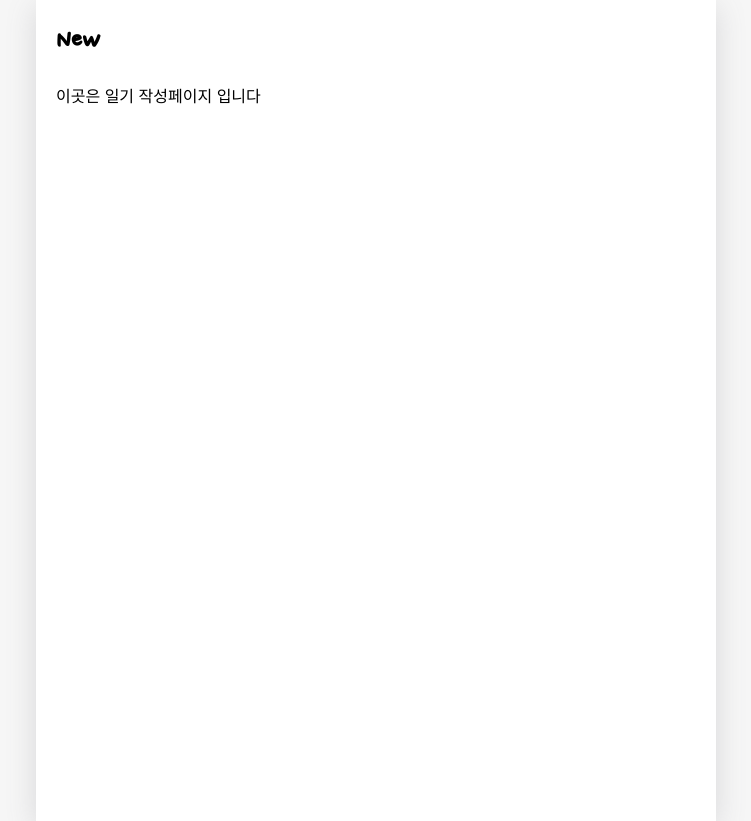
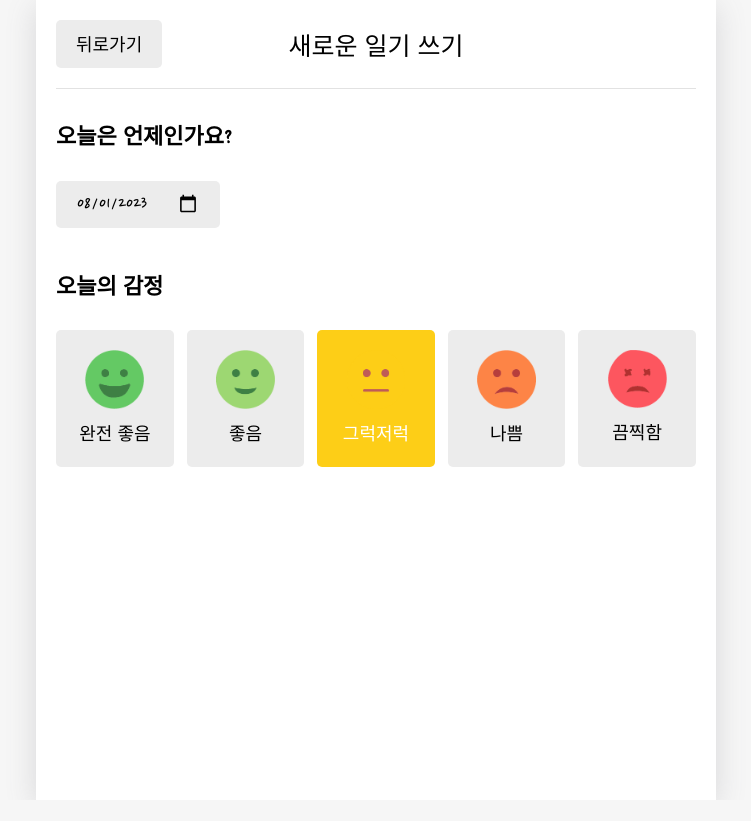
Before and after one commit to 627km/Emotion-Diary, a React (Create React App) app: page /new in a window 1280 px wide. Shown: the whole page, without its empty margins (264-1015 px from the left). After the commit the page ends 800 px from the top, so only its background shows below. Built offline with nearby package versions, Linux system fonts and the light colour scheme; a web font is replaced by a local one.

Commit message:
feat: Develop Write New Diary Page

```diff
--- a/src/App.css
+++ b/src/App.css
@@ -182,3 +182,89 @@ header button {
 .DiaryItem .btn_wrapper {
   min-width: 70px;
 }
+
+/* DiaryEditor */
+
+.DiaryEditor {
+}
+
+.DiaryEditor section {
+  margin-bottom: 40px;
+}
+
+.DiaryEditor h4 {
+  font-size: 22px;
+  font-weight: bold;
+}
+
+.DiaryEditor .input_date {
+  border: none;
+  border-radius: 5px;
+  background-color: #ececec;
+
+  padding-top: 10px;
+  padding-bottom: 10px;
+  padding-left: 20px;
+  padding-right: 20px;
+
+  cursor: pointer;
+  font-family: "Nanum Pen Script";
+  font-size: 20px;
+}
+
+/* EmotionItem */
+
+.EmotionItem {
+  cursor: pointer;
+  border-radius: 5px;
+  padding-top: 20px;
+  padding-bottom: 20px;
+
+  display: flex;
+  flex-direction: column; /* 정렬이 세로로 유지가 된다. -> 이미지 아래에 텍스트가 나오도록*/
+  justify-content: center;
+  align-items: center;
+}
+
+.DiaryEditor .emotion_list_wrapper {
+  display: grid;
+  grid-template-columns: repeat(
+    5,
+    auto
+  ); /* 격자를 5개를 만들고 item의 사이즈는 자동*/
+  gap: 2%;
+}
+
+.EmotionItem img {
+  width: 50%;
+  margin-bottom: 10px;
+}
+
+.EmotionItem span {
+  font-size: 18px;
+}
+
+.EmotionItem_off {
+  background-color: #ececec;
+}
+
+.EmotionItem_on_1 {
+  background-color: #64c964;
+  color: white;
+}
+.EmotionItem_on_2 {
+  background-color: #9dd772;
+  color: white;
+}
+.EmotionItem_on_3 {
+  background-color: #fdce17;
+  color: white;
+}
+.EmotionItem_on_4 {
+  background-color: #fd8446;
+  color: white;
+}
+.EmotionItem_on_5 {
+  background-color: #fd565f;
+  color: white;
+}
--- /dev/null
+++ b/src/components/DiaryEditor.js
@@ -0,0 +1,83 @@
+import { useState } from "react";
+import { useNavigate } from "react-router-dom";
+import MyHeader from "./MyHeader";
+import MyButton from "./MyButton";
+import EmotionItem from "./EmotionItem";
+
+const emotionList = [
+  {
+    emotion_id: 1,
+    emotion_img: process.env.PUBLIC_URL + `/assets/emotion1.png`,
+    emotion_descript: "완전 좋음",
+  },
+  {
+    emotion_id: 2,
+    emotion_img: process.env.PUBLIC_URL + `/assets/emotion2.png`,
+    emotion_descript: "좋음",
+  },
+  {
+    emotion_id: 3,
+    emotion_img: process.env.PUBLIC_URL + `/assets/emotion3.png`,
+    emotion_descript: "그럭저럭",
+  },
+  {
+    emotion_id: 4,
+    emotion_img: process.env.PUBLIC_URL + `/assets/emotion4.png`,
+    emotion_descript: "나쁨",
+  },
+  {
+    emotion_id: 5,
+    emotion_img: process.env.PUBLIC_URL + `/assets/emotion5.png`,
+    emotion_descript: "끔찍함",
+  },
+];
+const getStringDate = (date) => {
+  // toISOString() : Date객체의 메서드 YYYY-MM-DDTHH ... 으로 반환 하므로 slice(0,10)을 해주면 YYYY-MM-DD까지 반환 가능
+  return date.toISOString().slice(0, 10);
+};
+
+const DiaryEditor = () => {
+  const [emotion, setEmotion] = useState(3);
+  const [date, setDate] = useState(getStringDate(new Date()));
+
+  const navigate = useNavigate();
+  const handleClickEmote = (emotion) => {
+    setEmotion(emotion);
+  };
+  return (
+    <div className="DiaryEditor">
+      <MyHeader
+        headText={"새로운 일기 쓰기"}
+        leftChild={<MyButton text={"뒤로가기"} onClick={() => navigate(-1)} />}
+      />
+      <div>
+        <section>
+          <h4>오늘은 언제인가요?</h4>
+          <div className="input_box">
+            <input
+              className="input_date"
+              value={date}
+              onChange={(e) => setDate(e.target.value)}
+              type="date"
+            />
+          </div>
+        </section>
+        <section>
+          <h4>오늘의 감정</h4>
+          <div className="input_box emotion_list_wrapper">
+            {emotionList.map((it) => (
+              <EmotionItem
+                key={it.emotion_id}
+                {...it}
+                onClick={handleClickEmote}
+                isSelected={it.emotion_id === emotion}
+              />
+            ))}
+          </div>
+        </section>
+      </div>
+    </div>
+  );
+};
+
+export default DiaryEditor;
--- /dev/null
+++ b/src/components/EmotionItem.js
@@ -0,0 +1,22 @@
+const EmotionItem = ({
+  emotion_id,
+  emotion_img,
+  emotion_descript,
+  onClick,
+  isSelected,
+}) => {
+  return (
+    <div
+      className={[
+        "EmotionItem",
+        isSelected ? `EmotionItem_on_${emotion_id}` : "EmotionItem_off",
+      ].join(" ")}
+      onClick={() => onClick(emotion_id)}
+    >
+      <img src={emotion_img} />
+      <span>{emotion_descript}</span>
+    </div>
+  );
+};
+
+export default EmotionItem;
--- a/src/pages/New.js
+++ b/src/pages/New.js
@@ -1,8 +1,9 @@
+import DiaryEditor from "./../components/DiaryEditor";
+
 const New = () => {
   return (
     <div>
-      <h1>New</h1>
-      <p>이곳은 일기 작성페이지 입니다</p>
+      <DiaryEditor />
     </div>
   );
 };
```
